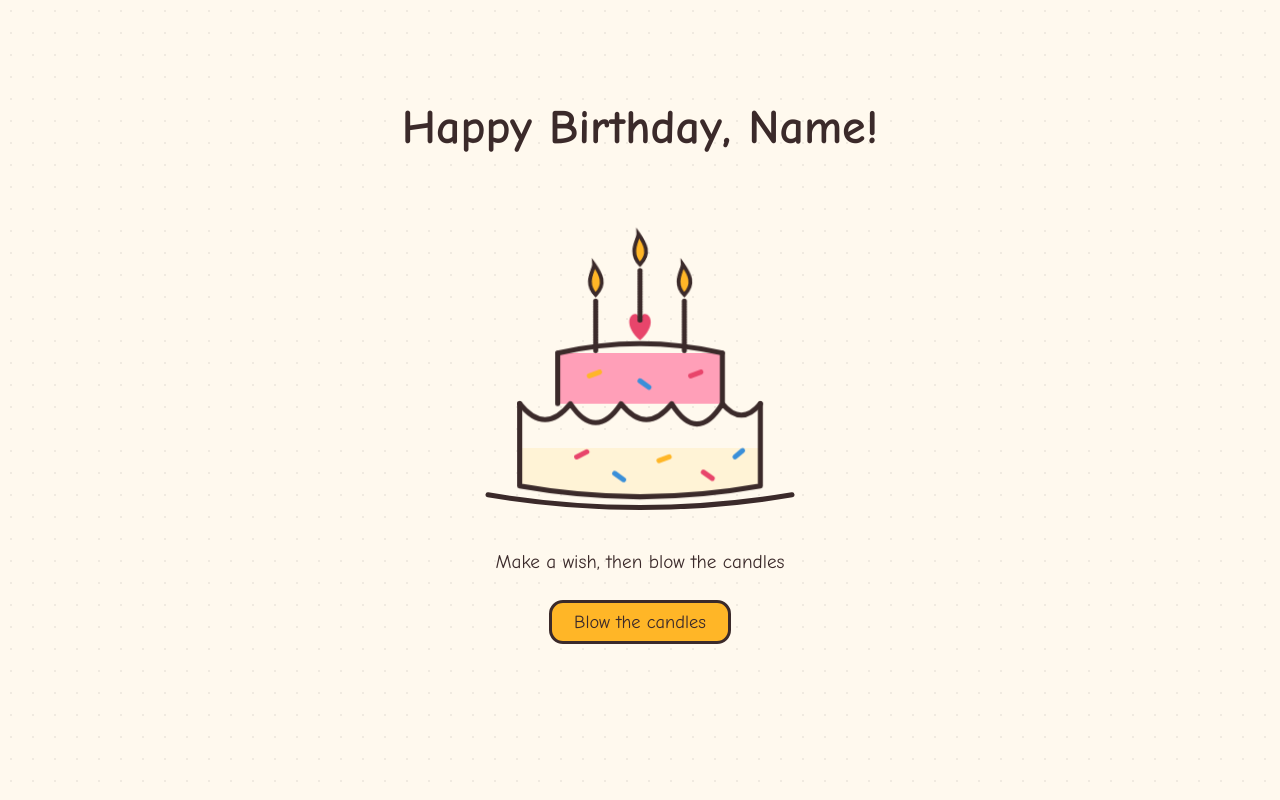
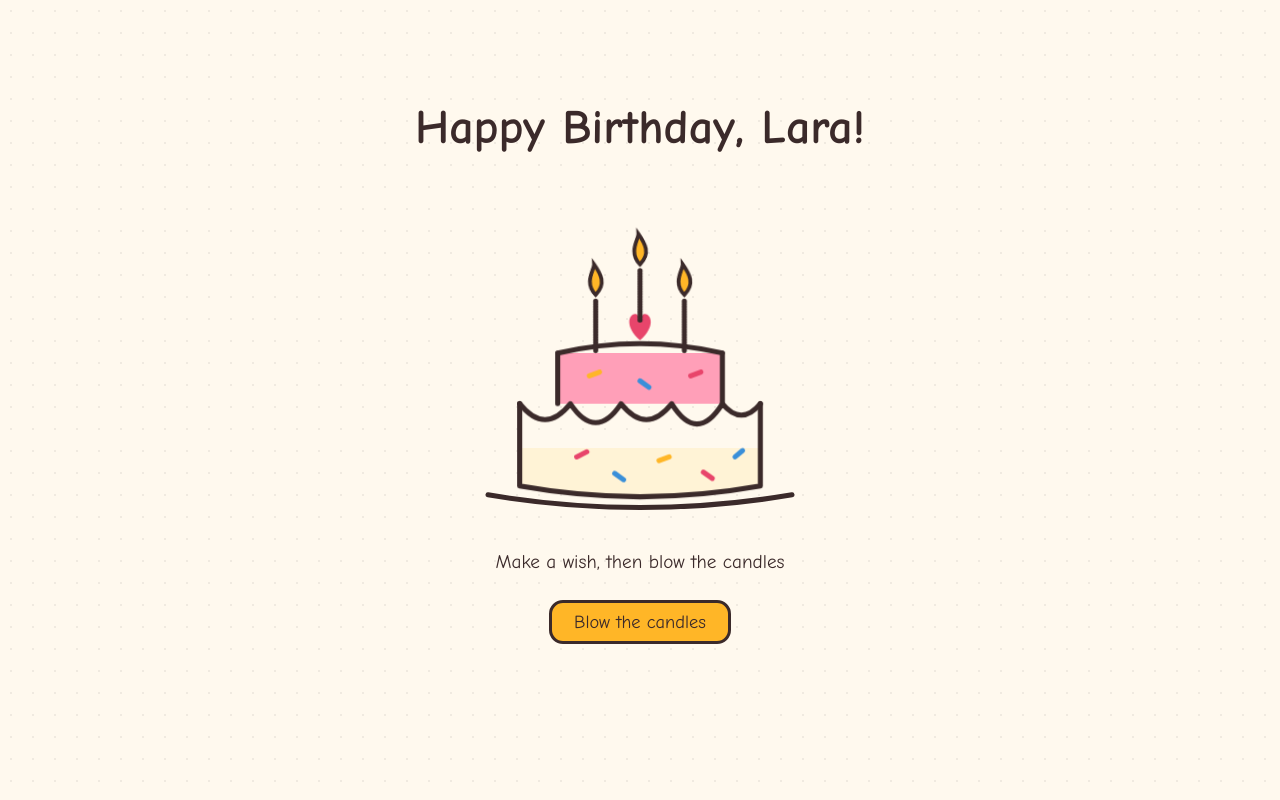
Before and after one commit to OfficialMambo/HappyBirthday-Po, a plain HTML site: page index (1).html in a window 1280 px wide. Drawn offline with Linux system fonts and the light colour scheme.

Commit message:
Body.html

```diff
--- a/index (1).html
+++ b/index (1).html
@@ -117,8 +117,8 @@
 
 <script>
   // ✏️ CHANGE THESE LINES to personalize the gift
-  const TITLE = "Happy Birthday, Name!";
-  const LETTER = "Write your message for her here.\n\nYou can use several lines.\n\n- From Me";
+  const TITLE = "Happy Birthday, Lara!";
+ const LETTER = "For you Lara,\n\nThis is my first gift for you, and I wanted it to be something made just for you. It's a small digital cake, but I put a lot of thought into it.\n\nI hope your day is full of good things, and I hope this made you smile.\n\nMake a wish, and I hope it comes true.\n\nFrom Your Baby, Mey";
 
   document.getElementById("title").textContent = TITLE;
 
```
